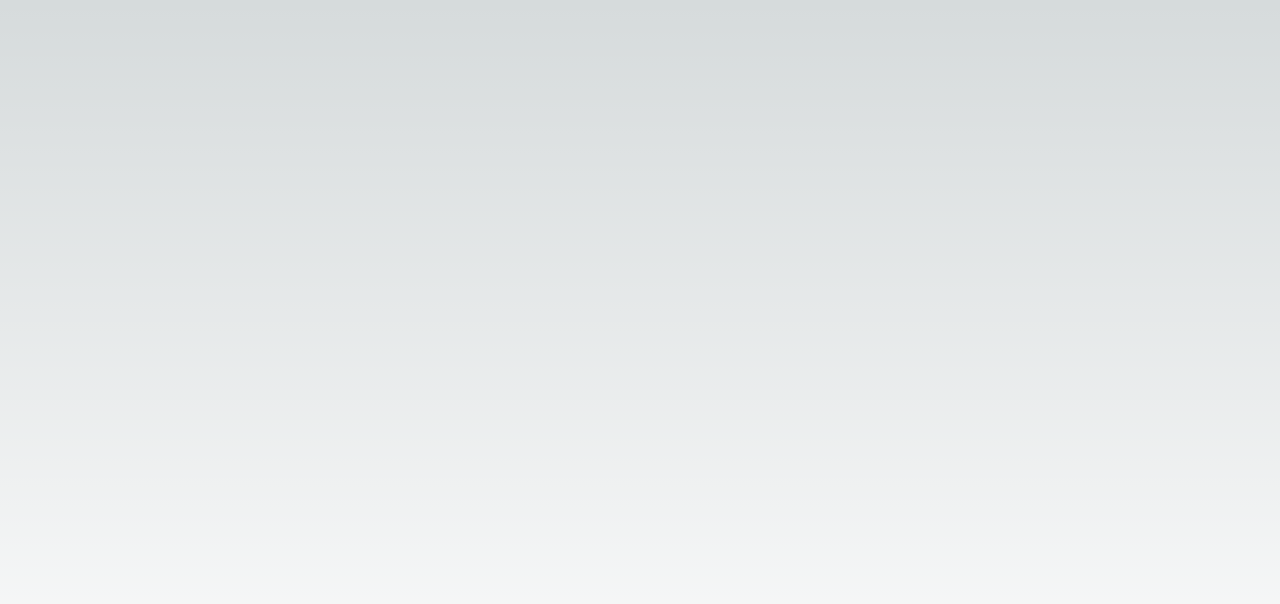
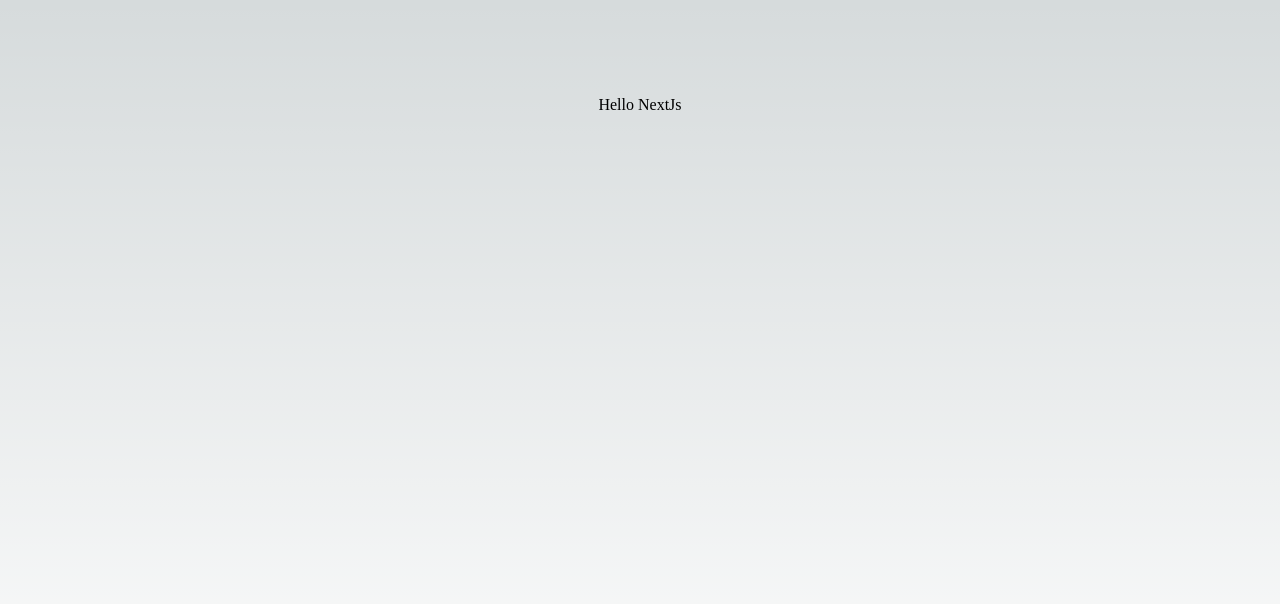
Before and after one commit to eramirezcarlos/nextjs-app, a Next.js app: page / in a window 1280 px wide. Shown: the top 604 px of the page. Built offline with nearby package versions, Linux system fonts and the light colour scheme.

Commit message:
Starting point

```diff
--- a/pages/index.js
+++ b/pages/index.js
@@ -1,16 +1,9 @@
-import Head from 'next/head'
-import Image from 'next/image'
-import { Inter } from 'next/font/google'
-import styles from '@/styles/Home.module.css'
-
-const inter = Inter({ subsets: ['latin'] })
+import styles from "@/styles/Home.module.css";
 
 export default function Home() {
   return (
-    <>
-      <main className={`${styles.main} ${inter.className}`}>
-
-      </main>
-    </>
-  )
+    <div className={`${styles.main} `}>
+      <hi>Hello NextJs</hi>
+    </div>
+  );
 }
```
